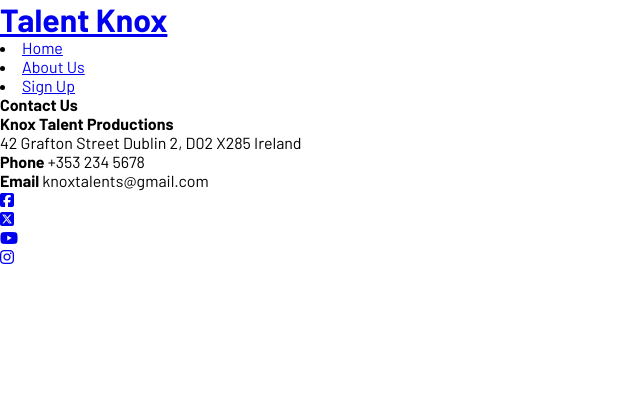
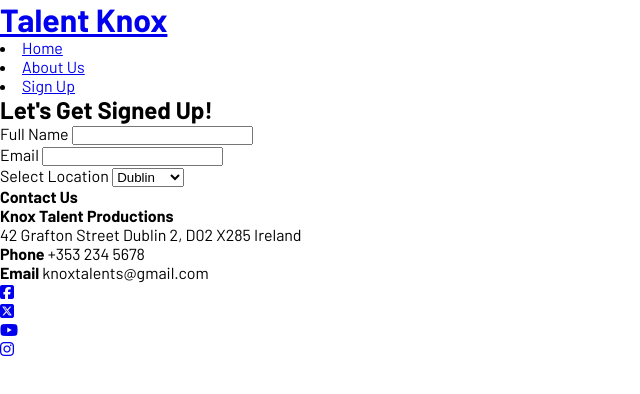
Before and after one commit to taz1003/Portfolio-Project-1---Talent-Knox, a plain HTML site: page signup.html in a window 1280 px wide. Shown: the whole page, without its empty margins (0-640 px from the left). Drawn offline with Linux system fonts and the light colour scheme.

Commit message:
Add signup form with a location selector

```diff
--- a/signup.html
+++ b/signup.html
@@ -35,7 +35,31 @@
         </nav>
     </header>
 
-    <main></main>
+    <main>
+        <section id="signup">
+            <form id="signup-form" action="https://formdump.codeinstitute.net" method="POST">
+                <h2>Let's Get Signed Up!</h2>
+
+                <label for="full-name">Full Name</label>
+                <input type="name" id="full-name" name="full_name" class="info-input" required>
+                <br>
+                <label for="email-address">Email</label>
+                <input type="email" id="email-address" name="email_address" class="info-input" required>
+
+                <div id="selector">
+                    <label for="select-location">Select Location</label>
+                    <select name="location" id="select-location" class="info-input" name="select_location">
+                        <option value="Dublin">Dublin</option>
+                        <option value="Galway">Galway</option>
+                        <option value="Limerick">Limerick</option>
+                    </select>
+                </div>
+
+                <div></div>
+
+            </form>
+        </section>
+    </main>
 
     <footer>
         <section id="contact"></section>
```
Also changed, not shown: about.html (+1 -1 lines).
